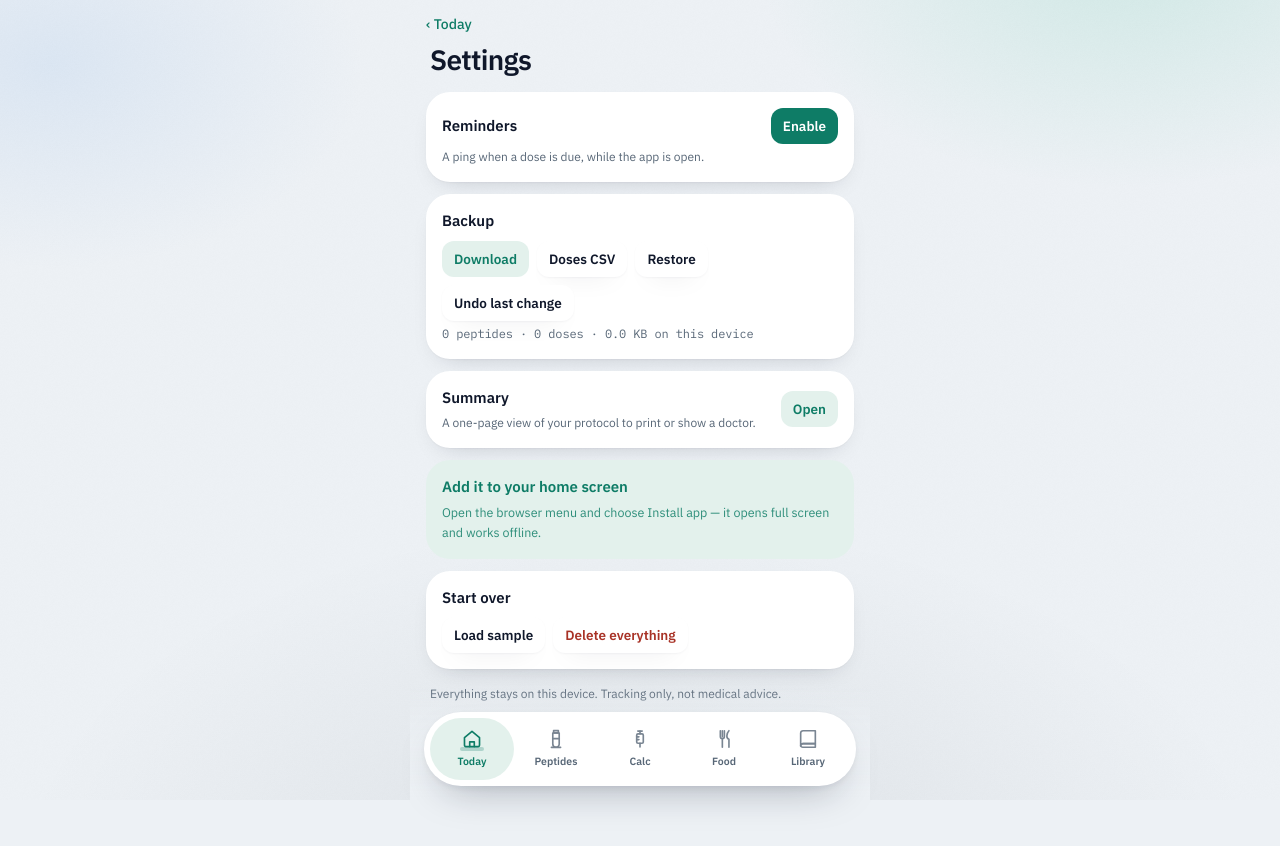
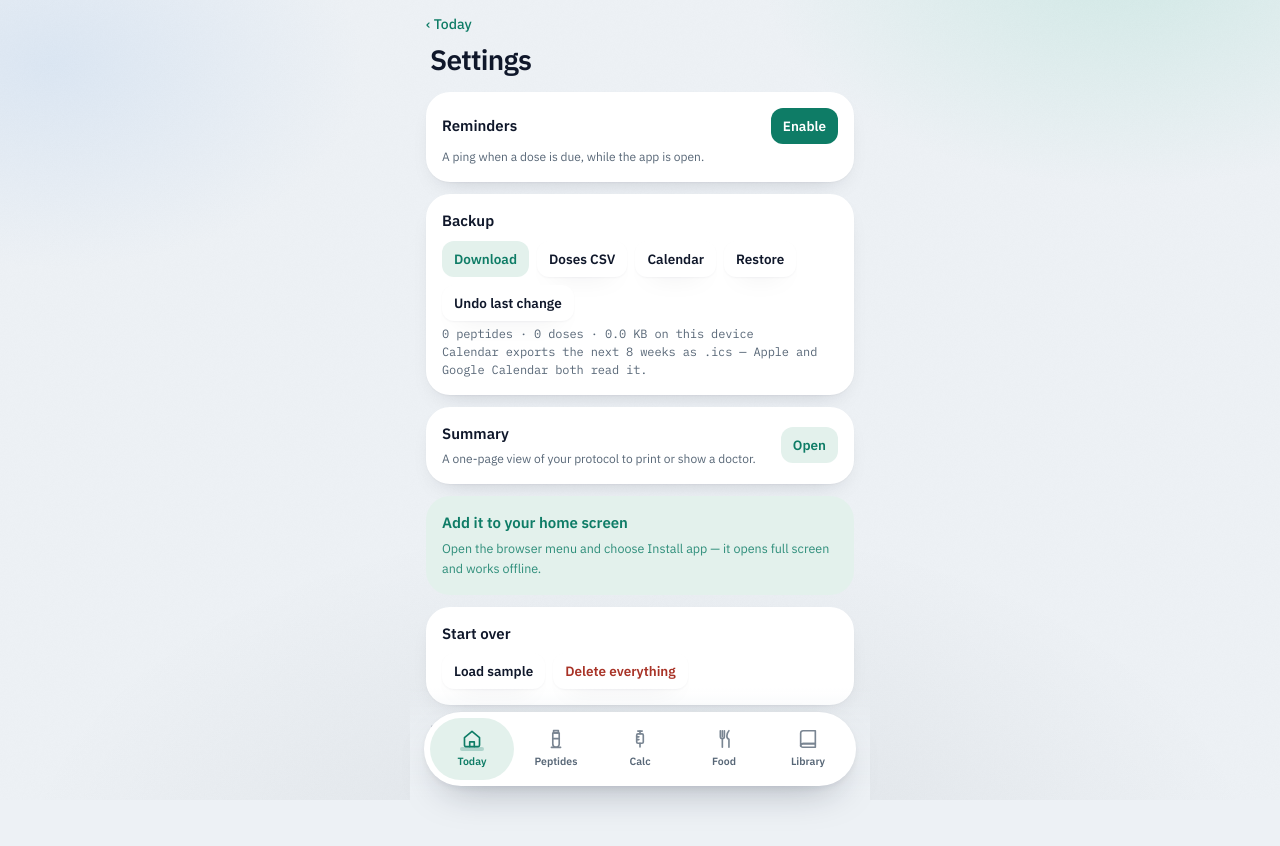
Before and after one commit to RDW-Labz/titrate, a Next.js app: page /settings in a window 1280 px wide. Shown: the top 846 px of the page. Built offline with nearby package versions, Linux system fonts and the light colour scheme.

Commit message:
Calendar export (.ics, 8 weeks, 5-minute alarm) and home-screen shortcuts

```diff
--- a/src/app/manifest.ts
+++ b/src/app/manifest.ts
@@ -9,6 +9,12 @@ export default function manifest(): MetadataRoute.Manifest {
     display: "standalone",
     background_color: "#edf1f5",
     theme_color: "#101c26",
+    shortcuts: [
+      { name: "Log today's dose", short_name: "Log", url: "/" },
+      { name: "Reconstitution calculator", short_name: "Calc", url: "/calc" },
+      { name: "Search peptides", short_name: "Search", url: "/protocols?focus=search" },
+      { name: "Clinician summary", short_name: "Summary", url: "/summary" },
+    ],
     icons: [
       { src: "/icon-192.png", sizes: "192x192", type: "image/png", purpose: "any" },
       { src: "/icon-512.png", sizes: "512x512", type: "image/png", purpose: "any" },
--- a/src/app/settings/page.tsx
+++ b/src/app/settings/page.tsx
@@ -6,6 +6,7 @@ import { Btn, PageTitle } from "@/components/ui";
 import { toast } from "@/components/toast";
 import { REMINDERS_KEY } from "@/components/reminders";
 import { EMPTY, actions, useStore } from "@/lib/store";
+import { dosesIcs } from "@/lib/ics";
 import type { State } from "@/lib/types";
 
 const KEY = "titrate.v1";
@@ -139,6 +140,23 @@ export default function SettingsPage() {
           >
             Doses CSV
           </Btn>
+          <Btn
+            size="sm"
+            variant="line"
+            onClick={() => {
+              const ics = dosesIcs(state.compounds, new Date());
+              if (!ics.includes("BEGIN:VEVENT")) return toast("Nothing scheduled to export");
+              const url = URL.createObjectURL(new Blob([ics], { type: "text/calendar" }));
+              const a = document.createElement("a");
+              a.href = url;
+              a.download = "titrate-schedule.ics";
+              a.click();
+              URL.revokeObjectURL(url);
+              toast("8 weeks of doses, ready to add to your calendar");
+            }}
+          >
+            Calendar
+          </Btn>
           <Btn size="sm" variant="line" onClick={() => fileRef.current?.click()}>
             Restore
           </Btn>
@@ -160,6 +178,8 @@ export default function SettingsPage() {
         </div>
         <p className="num mt-1 text-[12px] text-muted">
           {state.compounds.length} peptides · {state.doses.length} doses · {kb} KB on this device
+          <br />
+          Calendar exports the next 8 weeks as .ics — Apple and Google Calendar both read it.
         </p>
       </section>
 
--- /dev/null
+++ b/src/lib/ics.ts
@@ -0,0 +1,53 @@
+import { addDays, inCycle, scheduledOn } from "./schedule.ts";
+import { doseOn } from "./titration.ts";
+import type { Compound } from "./types";
+
+const pad = (n: number) => String(n).padStart(2, "0");
+
+/** floating local time (no Z) so the calendar app puts it in the phone's timezone */
+const stamp = (d: Date) =>
+  `${d.getFullYear()}${pad(d.getMonth() + 1)}${pad(d.getDate())}T${pad(d.getHours())}${pad(d.getMinutes())}00`;
+
+const escape = (s: string) => s.replace(/([,;\\])/g, "\\$1").replace(/\n/g, "\\n");
+
+/**
+ * Calendar events for the doses scheduled in the next `weeks`.
+ * One VEVENT per dose: calendar apps expand nothing, so this stays predictable.
+ */
+export function dosesIcs(compounds: Compound[], now: Date, weeks = 8, hour = 9): string {
+  const lines = [
+    "BEGIN:VCALENDAR",
+    "VERSION:2.0",
+    "PRODID:-//Titrate//Protocol//EN",
+    "CALSCALE:GREGORIAN",
+    "METHOD:PUBLISH",
+  ];
+
+  for (let i = 0; i < weeks * 7; i++) {
+    const day = addDays(now, i);
+    for (const c of compounds) {
+      if (c.archived || !scheduledOn(c, day) || !inCycle(c, day)) continue;
+      const start = new Date(day.getFullYear(), day.getMonth(), day.getDate(), hour);
+      const end = new Date(+start + 15 * 60_000);
+      const dose = doseOn(c, day);
+      lines.push(
+        "BEGIN:VEVENT",
+        `UID:${c.id}-${stamp(start)}@titrate`,
+        `DTSTAMP:${stamp(now)}`,
+        `DTSTART:${stamp(start)}`,
+        `DTEND:${stamp(end)}`,
+        `SUMMARY:${escape(`${c.name} ${dose} ${c.unit}`)}`,
+        `DESCRIPTION:${escape(`Titrate — log this dose in the app. Estimated level curve, vial and site rotation are all there.`)}`,
+        "BEGIN:VALARM",
+        "TRIGGER:-PT5M",
+        "ACTION:DISPLAY",
+        "DESCRIPTION:Titrate dose",
+        "END:VALARM",
+        "END:VEVENT",
+      );
+    }
+  }
+
+  lines.push("END:VCALENDAR");
+  return `${lines.join("\r\n")}\r\n`;
+}
```
Also changed, not shown: scripts/selfcheck.mts.
